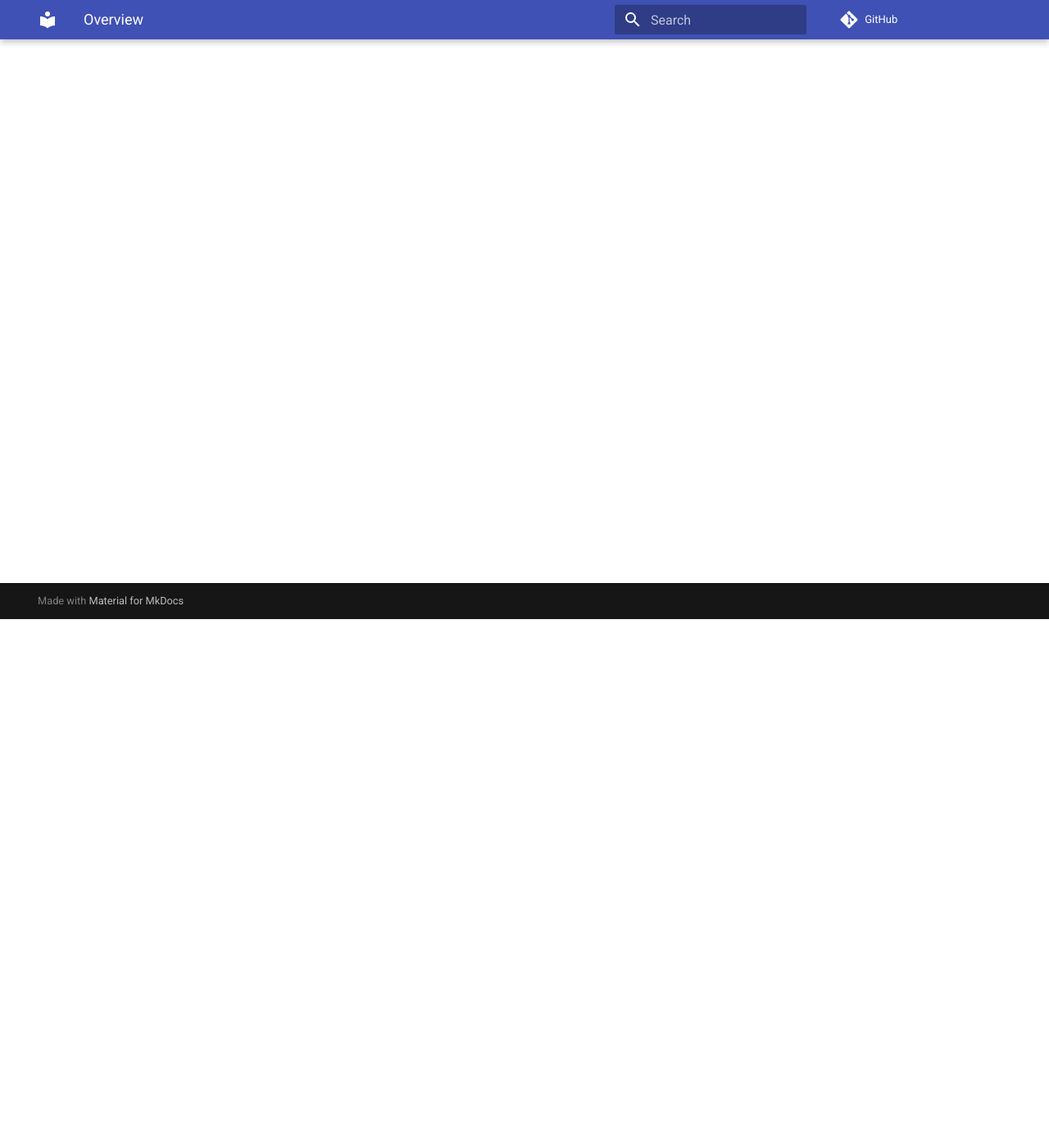
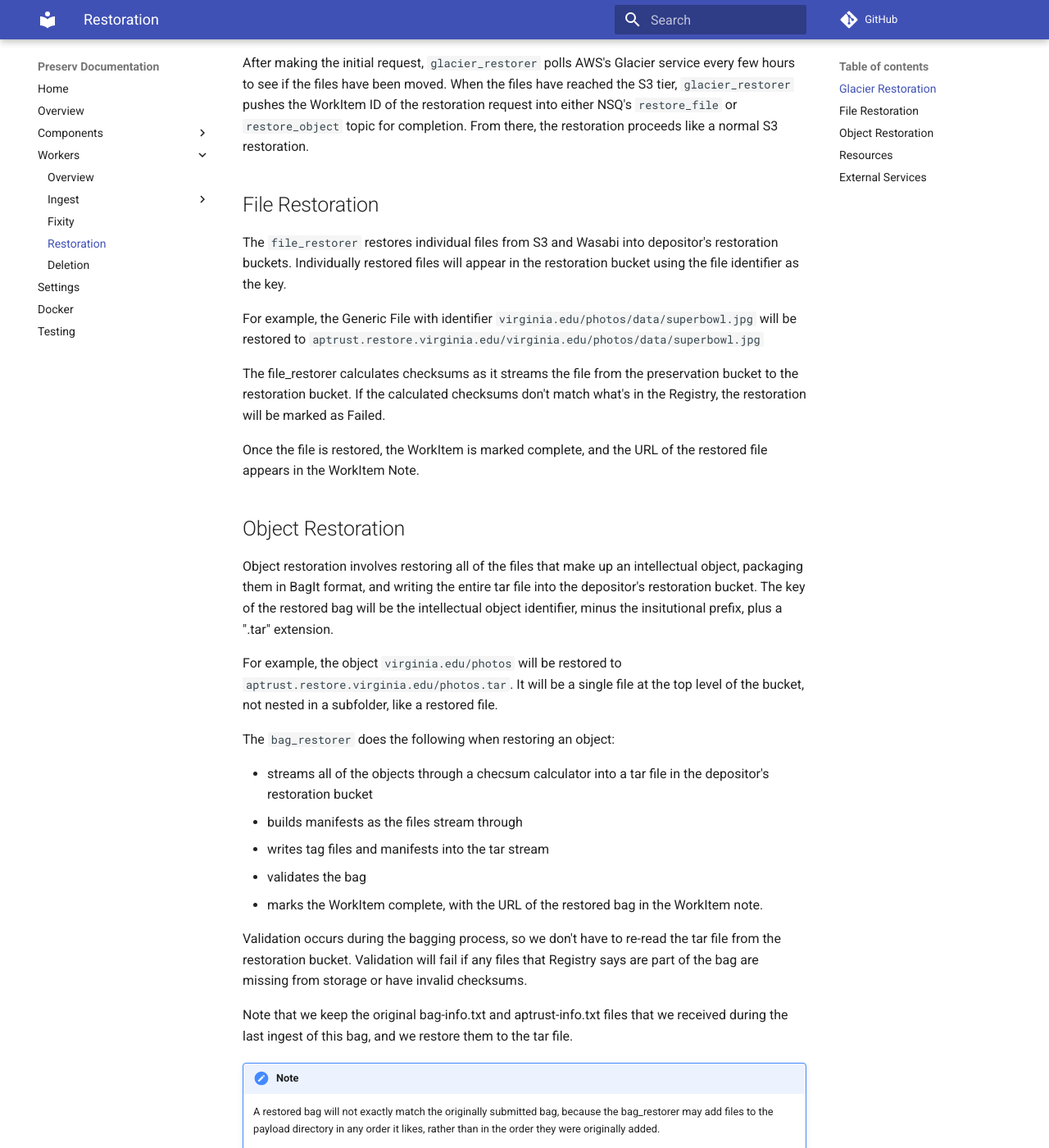
Before and after one commit to APTrust/preserv-docs, an MkDocs documentation site: the page built from docs/workers/restoration.md, in a window 1280 px wide and 1400 px high, scrolled down 645 px. Shown: the whole window at 82% size. Built offline with MkDocs 1.6.1 and Material for MkDocs 9.7.7, drawn with Linux system fonts in a browser that asks for light colours; comment, search, counter and statistics services are not loaded; some of the changed text lies outside the part shown.

Commit message:
Documented fixity, deletion, restoration

```diff
--- /dev/null
+++ b/docs/workers/restoration.md
@@ -0,0 +1,77 @@
+# Restoration
+
+When a depositor requests file or object restoration by clicking the Restore button in the Registry, the Registry creates a restoration WorkItem and queues the WorkItem ID in one of the following NSQ topics:
+
+* restore_file, if the user wants to restore a single file
+* restore_object, if the user wants to restore an entire intellectual object (bag)
+* restore_glacier, if the object of file being restored must first be retrieved from Glacier
+
+Each of these topics has a different worker. The `glacier_restorer` subscribes to the restore_glacier topic. `file_restorer` subscribes to the restore_file topic, and `bag_restorer` subscribes to the restore_object topic.
+
+## Glacier Restoration
+
+If a file or object is stored in Glacier only, it must first be moved from the Glacier storage tier to the S3 storage tier before we can access it.
+
+The `glacier_restorer` worker sends requests to AWS to move items from Glacier and Glacier Deep Archive temporarily into the S3 tier. That may take up to five hours for Glacier files and up to 12 hours for files in Glacier Deep Archive.
+
+After making the initial request, `glacier_restorer` polls AWS's Glacier service every few hours to see if the files have been moved. When the files have reached the S3 tier, `glacier_restorer` pushes the WorkItem ID of the restoration request into either NSQ's `restore_file` or `restore_object` topic for completion. From there, the restoration proceeds like a normal S3 restoration.
+
+## File Restoration
+
+The `file_restorer` restores individual files from S3 and Wasabi into depositor's restoration buckets. Individually restored files will appear in the restoration bucket using the file identifier as the key.
+
+For example, the Generic File with identifier `virginia.edu/photos/data/superbowl.jpg` will be restored to `aptrust.restore.virginia.edu/virginia.edu/photos/data/superbowl.jpg`
+
+The file_restorer calculates checksums as it streams the file from the preservation bucket to the restoration bucket. If the calculated checksums don't match what's in the Registry, the restoration will be marked as Failed.
+
+Once the file is restored, the WorkItem is marked complete, and the URL of the restored file appears in the WorkItem Note.
+
+## Object Restoration
+
+Object restoration involves restoring all of the files that make up an intellectual object, packaging them in BagIt format, and writing the entire tar file into the depositor's restoration bucket. The key of the restored bag will be the intellectual object identifier, minus the insitutional prefix, plus a ".tar" extension.
+
+For example, the object `virginia.edu/photos` will be restored to `aptrust.restore.virginia.edu/photos.tar`. It will be a single file at the top level of the bucket, not nested in a subfolder, like a restored file.
+
+The `bag_restorer` does the following when restoring an object:
+
+* streams all of the objects through a checsum calculator into a tar file in the depositor's restoration bucket
+* builds manifests as the files stream through
+* writes tag files and manifests into the tar stream
+* validates the bag
+* marks the WorkItem complete, with the URL of the restored bag in the WorkItem note.
+
+Validation occurs during the bagging process, so we don't have to re-read the tar file from the restoration bucket. Validation will fail if any files that Registry says are part of the bag are missing from storage or have invalid checksums.
+
+Note that we keep the original bag-info.txt and aptrust-info.txt files that we received during the last ingest of this bag, and we restore them to the tar file.
+
+!!! Note
+
+    A restored bag will not exactly match the originally submitted bag,
+    because the bag_restorer may add files to the payload directory in
+    any order it likes, rather than in the order they were originally
+    added.
+
+    In addition, depositors sometimes delete files from an object
+    between initial ingest and restoration. Deleted files will not be
+    restored, so the restored bag may have fewer files than the original
+    ingest.
+
+## Resources
+
+The `glacier_restorer` uses virtually no CPU, memory or network I/O. It simply issues periodic requests to AWS with small request and response sizes.
+
+The `file_restorer` uses minimal resources when restoring smaller files, and may use substantial resources when restoring very large files. CPU usage goes up as it calculated checksums on large files. Memory usage can be somewhat high for large files (> 100 GB) and network usage is proportional to file size.
+
+The `bag_restorer` can use considerable memory, CPU and bandwidth when restoring large bags or bags with high file counts.
+
+## External Services
+
+This worker talks to:
+
+* Glacier
+* Glacier Deep Archive
+* S3 Preservation Buckets
+* Wasabi Preservation Buckets
+* S3 Restoration Buckets
+* Registry
+* NSQ
--- a/docs/workers/restoration/index.md
+++ /dev/null
@@ -1 +0,0 @@
-# Overview
--- a/mkdocs.yml
+++ b/mkdocs.yml
@@ -51,15 +51,8 @@ nav:
           - workers/ingest/preservation-verifier.md
           - workers/ingest/recorder.md
           - workers/ingest/cleanup.md
-      - Fixity:
-          - workers/fixity/index.md
-          - workers/fixity/queue-fixity.md
-          - workers/fixity/fixity-checker.md
-      - Restoration:
-          - workers/restoration/index.md
-          - workers/restoration/bag-restorer.md
-          - workers/restoration/file-restorer.md
-          - workers/restoration/glacier-restorer.md
+      - Fixity: workers/fixity.md
+      - Restoration: workers/restoration.md
       - Deletion: workers/deletion.md
   - Settings: settings.md
   - Docker: docker.md
```
Also changed, not shown: docs/workers/deletion.md (+27 -0 lines), docs/workers/fixity.md (added, +42 -0 lines), docs/workers/fixity/fixity-checker.md (deleted, +0 -1 lines), docs/workers/fixity/index.md (deleted, +0 -1 lines), docs/workers/fixity/queue-fixity.md (deleted, +0 -1 lines), docs/workers/restoration/bag-restorer.md (deleted, +0 -1 lines), docs/workers/restoration/file-restorer.md (deleted, +0 -1 lines), docs/workers/restoration/glacier-restorer.md (deleted, +0 -1 lines).
